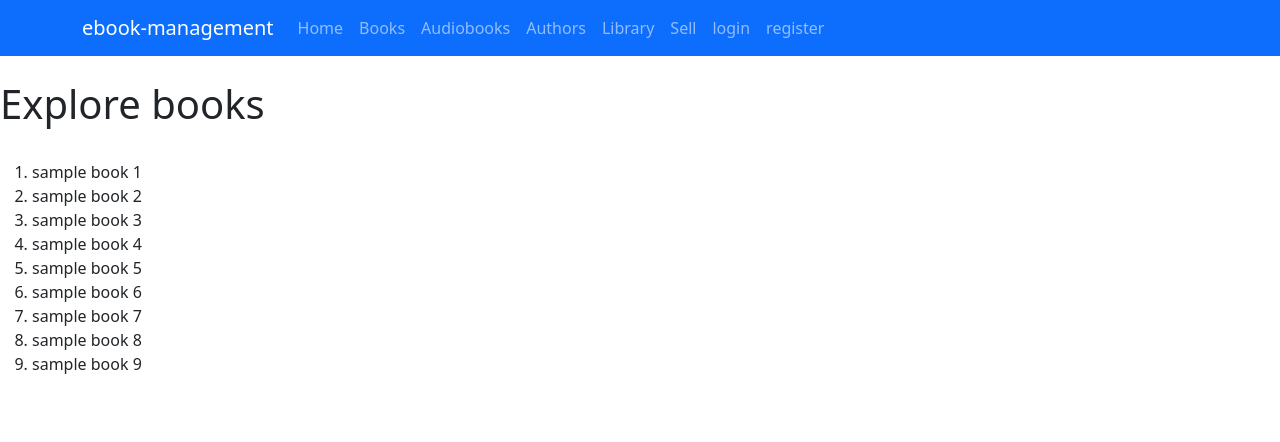
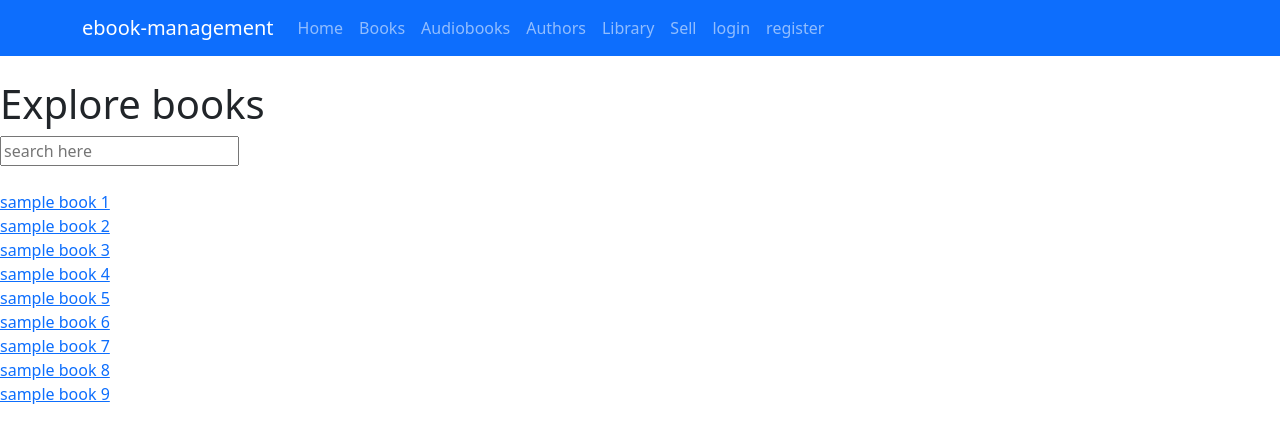
Before and after one commit to swaroopanand10/ebook-management, a React (Create React App) app: page /books in a window 1280 px wide. Shown: the top 442 px of the page. Built offline with nearby package versions, Linux system fonts and the light colour scheme.

Commit message:
updated with a lot of things

```diff
--- a/src/components/books/books.jsx
+++ b/src/components/books/books.jsx
@@ -6,18 +6,19 @@ function Books() {
   return (
     <div>
       <h1>Explore books</h1>
+      {/* <input type="text" placeholder="search for books here">search for books</input> */}
+      <input placeholder="search here" type="text" id="fname" name="fname"/>
       <br/>
-      <ol>
-      <li>sample book 1</li>
-      <li>sample book 2</li>
-      <li>sample book 3</li>
-      <li>sample book 4</li>
-      <li>sample book 5</li>
-      <li>sample book 6</li>
-      <li>sample book 7</li>
-      <li>sample book 8</li>
-      <li>sample book 9</li>
-      </ol>
+      <br/>
+      <a href="">sample book 1</a><br/>
+      <a href="">sample book 2</a><br/>
+      <a href="">sample book 3</a><br/>
+      <a href="">sample book 4</a><br/>
+      <a href="">sample book 5</a><br/>
+      <a href="">sample book 6</a><br/>
+      <a href="">sample book 7</a><br/>
+      <a href="">sample book 8</a><br/>
+      <a href="">sample book 9</a><br/>
 
     </div>
   )
```
